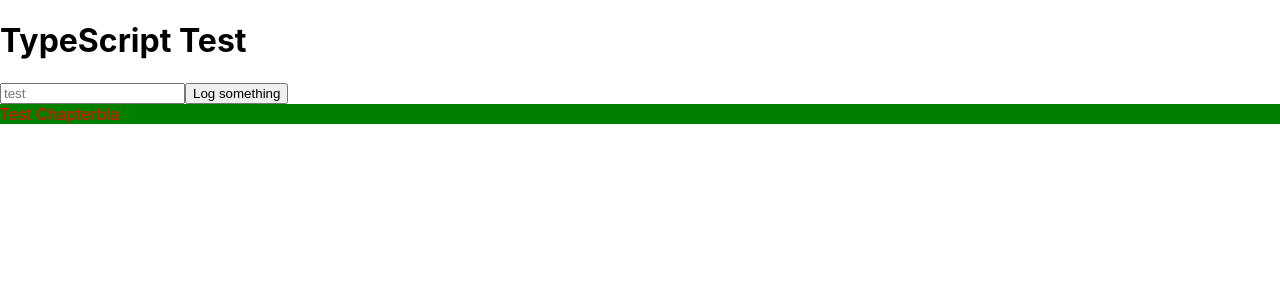
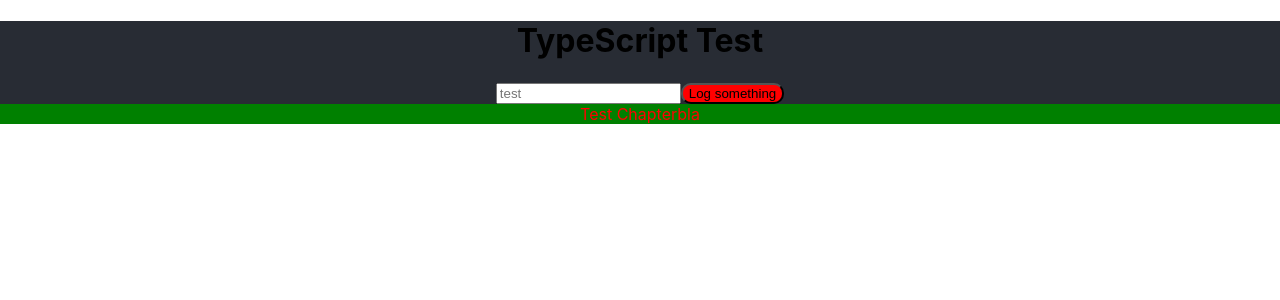
Before and after one commit to pdxphilippmac/typeScriptPractice, a React (Create React App) app: page / in a window 1280 px wide. Shown: the top 300 px of the page. Built offline with nearby package versions, Linux system fonts and the light colour scheme.

Commit message:
more style prractice

```diff
--- a/src/App.css
+++ b/src/App.css
@@ -1,6 +1,8 @@
 .App {
   text-align: center;
+  background-color: #282c34;
 }
+
 
 .App-logo {
   height: 40vmin;
@@ -25,3 +27,11 @@
 
 color:red;
 }
+
+.appBody {
+
+
+    text-align: center;
+    background-color: #282c34;
+
+}
--- a/src/Div.module.css
+++ b/src/App.module.css
@@ -8,3 +8,17 @@
     background-color: var(--backgroundColor);
     color:var(--fontColor)
   }
+
+  .appBody {
+
+
+    text-align: center;
+    background-color: #282c34;
+
+}
+
+.btn{
+
+  border-radius: 10px;
+  background:red;
+}
--- a/src/App.tsx
+++ b/src/App.tsx
@@ -1,5 +1,6 @@
 import React, {Component} from 'react';
-import './App.css';
+import styles from './App.module.css';
+
 import Form from './components/Form';
 import {Headline} from './components/H1';
 import ParagraphDiv from './components/Div';
@@ -25,7 +26,7 @@
 
   render() {
     return (
-      <div>
+      <div className={styles.appBody}>
    <Headline title="TypeScript Test"/>
 
 
--- a/src/components/Div.tsx
+++ b/src/components/Div.tsx
@@ -1,5 +1,5 @@
 import React, {FC} from "react"
-import styles from '../Div.module.css';
+import styles from '../App.module.css';
 interface ParagraphProps {
 
 
--- a/src/components/Form.tsx
+++ b/src/components/Form.tsx
@@ -1,5 +1,6 @@
 import React, { FC } from "react";
 import { ListItemDivProps} from "../interfaces/ListItemsDivProps";
+import styles from "../App.module.css"
 
 interface FormProps {
   onChange: (event: React.ChangeEvent<HTMLInputElement>) => void;
@@ -20,7 +21,7 @@
 }) => (
   <form onSubmit={onAdd}>
     <input onChange={onChange} value={task.name} placeholder="test" />
-    <button onClick={handleClick}type="submit">Log something</button>
+    <button className={styles.btn} onClick={handleClick}type="submit">Log something</button>
   </form>
 );
 
```
